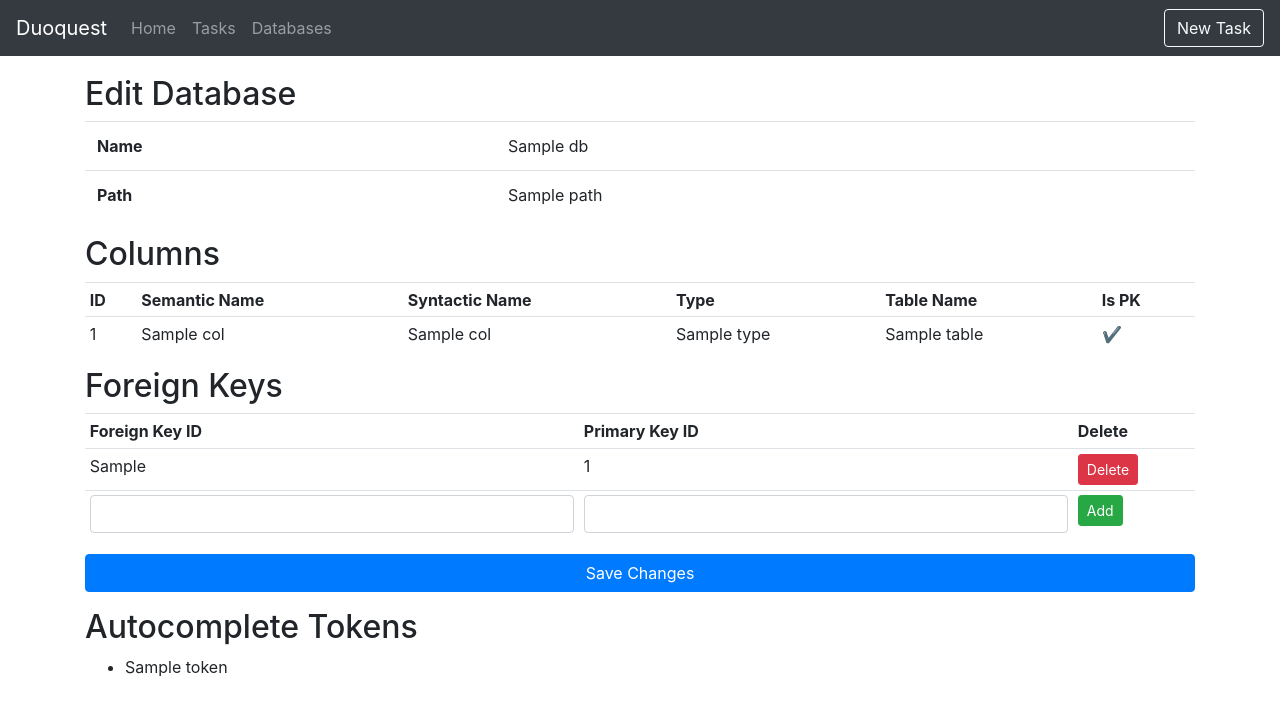
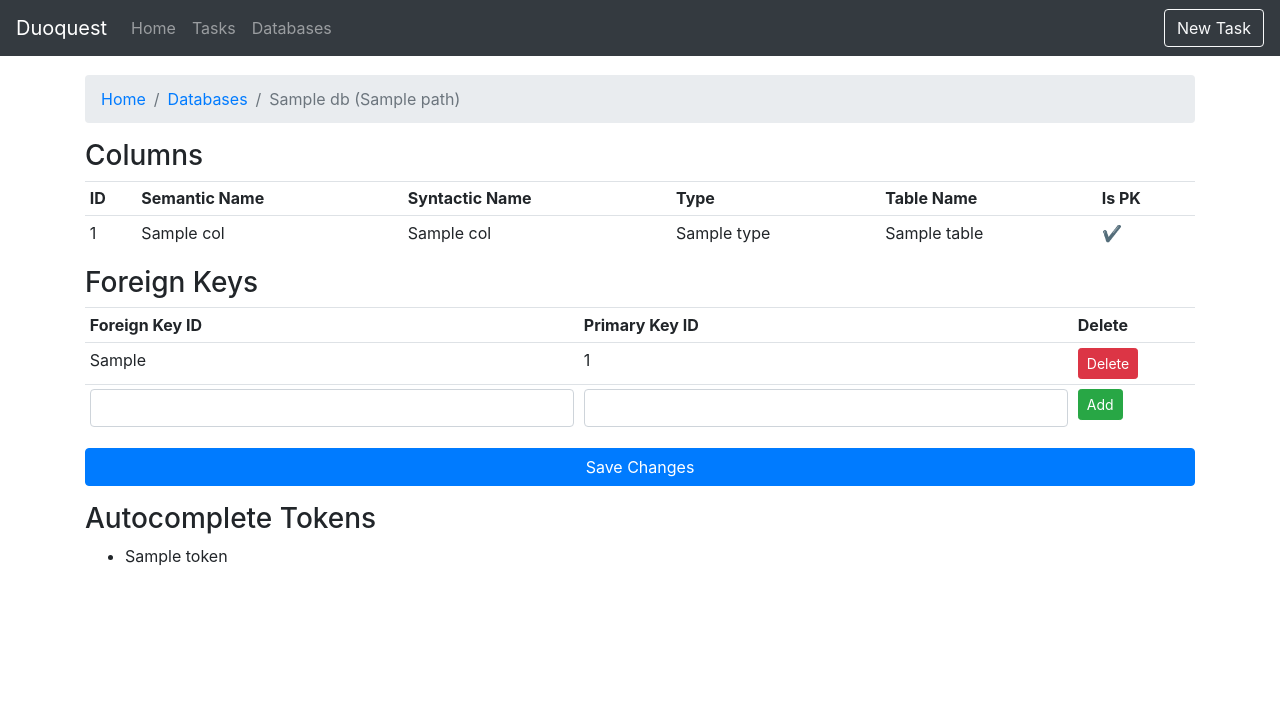
Before and after one commit to umich-dbgroup/duoquest, a Flask app: template templates/database_edit.html in a window 1280 px wide. Shown: the top 716 px of the page. Run offline with Flask 2, Linux system fonts and the light colour scheme; the template is opened without the code that fills it: most values are stand-ins (such as "Sample title", 1, 10 or a date in 2020); parts of the project's set-up code (start-up, migrations or seed data) failed here and were passed over; some libraries are stand-ins or nearby versions.

Commit message:
style changes for database editing

```diff
--- a/templates/database_edit.html
+++ b/templates/database_edit.html
@@ -5,12 +5,14 @@
   <script src="{{ url_for('static', filename='scripts/database_edit.js') }}"></script>
 {% endblock %}
 {% block content %}
-<h2>Edit Database</h2>
-<table class='table'>
-  <tr><th>Name</th><td>{{ db['name'] }}</td></tr>
-  <tr><th>Path</th><td>{{ db['path'] }}</td></tr>
-</table>
-<h2>Columns</h2>
+<nav aria-label="breadcrumb">
+  <ol class="breadcrumb">
+    <li class="breadcrumb-item"><a href="{{ url_for('home') }}">Home</a></li>
+    <li class="breadcrumb-item"><a href="{{ url_for('databases') }}">Databases</a></li>
+    <li class="breadcrumb-item active" >{{ db['name'] }} ({{ db['path'] }})</li>
+  </ol>
+</nav>
+<h3>Columns</h3>
 <table class='table table-sm'>
   <tr>
     <th>ID</th>
@@ -31,7 +33,7 @@
   </tr>
   {% endfor %}
 </table>
-<h2>Foreign Keys</h2>
+<h3>Foreign Keys</h3>
 <form id='fkpk-form' action='{{ url_for("database_edit_fkpk", name=db["name"]) }}' method='POST' class='mb-3'>
 <table class='table table-sm'>
   <tr>
@@ -54,10 +56,14 @@
 </table>
 <input type='submit' class='btn btn-block btn-primary' value='Save Changes' />
 </form>
-<h2>Autocomplete Tokens</h2>
+<h3>Autocomplete Tokens</h3>
+{% if ac_tokens %}
 <ul>
   {% for token in ac_tokens %}
   <li>{{ token }}</li>
   {% endfor %}
 </ul>
+{% else %}
+<div class='alert alert-warning'>No autocomplete tokens detected.</div>
+{% endif %}
 {% endblock %}
```
